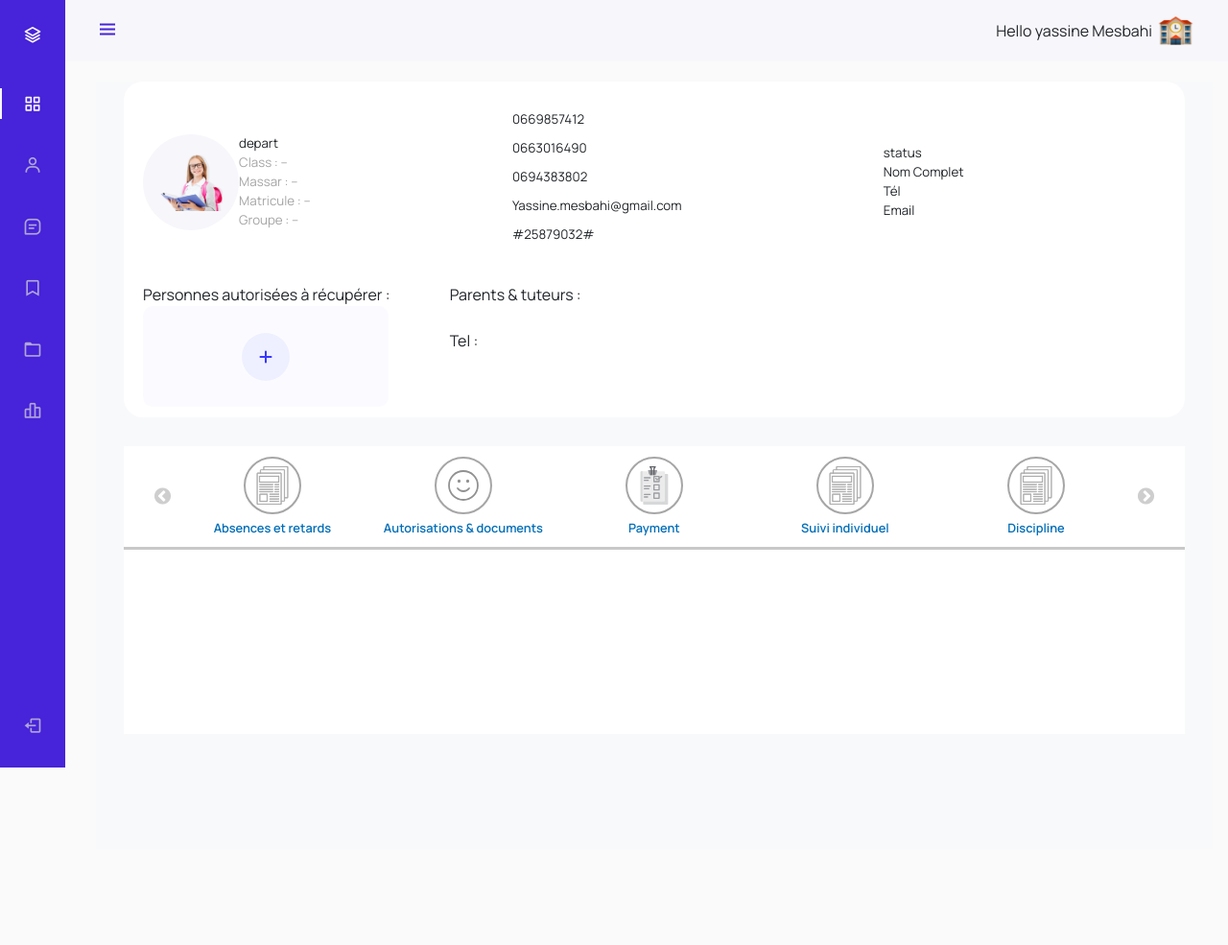
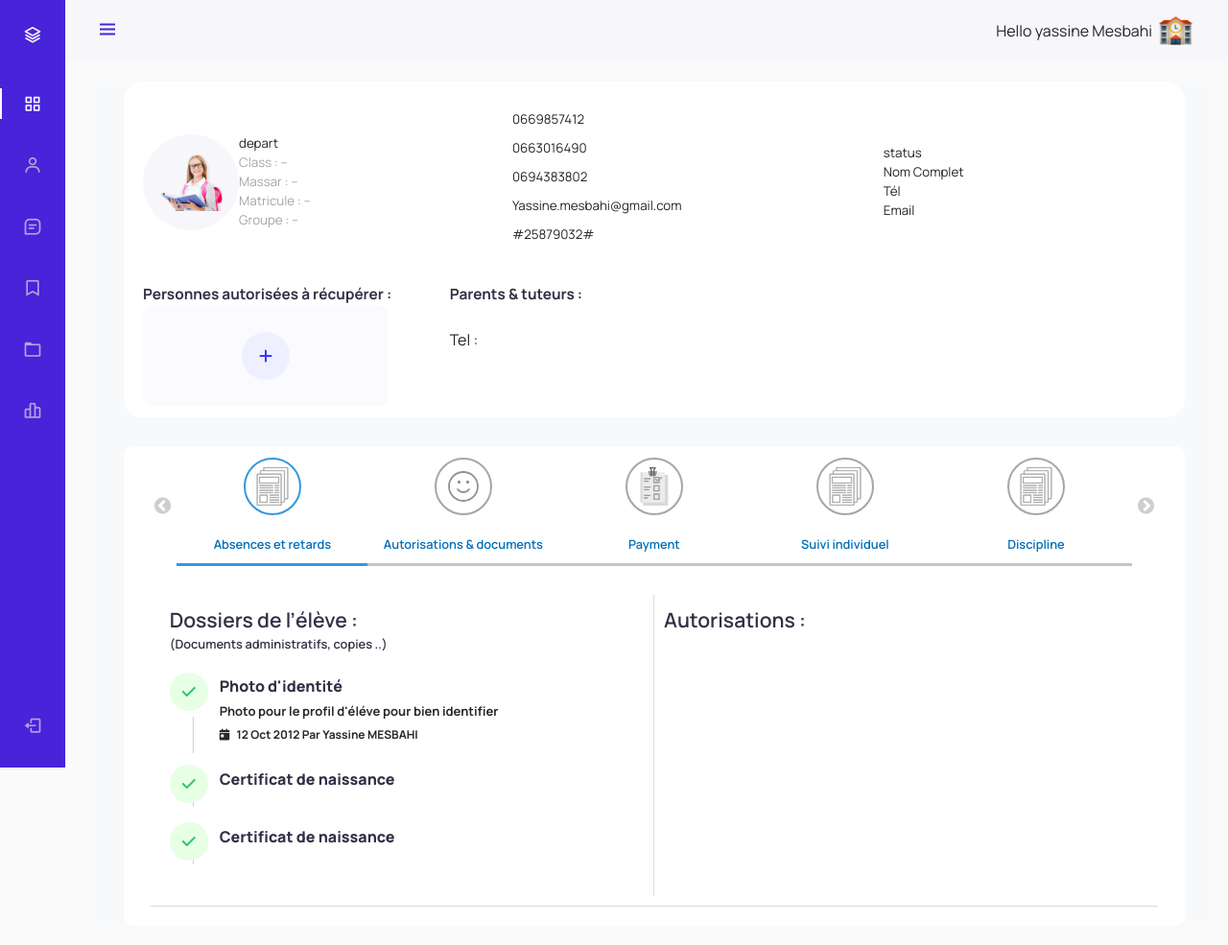
Before and after one commit to YMDeveloppement/schools, a PHP site: page /pages/listing_pages/eleves.php in a window 1280 px wide. Shown: the whole page at 96% size. Before the commit the page ends 800 px from the top, so only its background shows below. Run offline with PHP 8.4, Linux system fonts and the light colour scheme; the template is opened without the code that fills it, so the values that code supplies are empty; some libraries are stand-ins or nearby versions.

Commit message:
modife file eleve

```diff
--- a/layouts/headerFile.php
+++ b/layouts/headerFile.php
@@ -52,6 +52,6 @@ echo <<<"Head"
         </nav>
     </div>
     <!--Container Main start-->
-    <div class="height-100 bg-light">
+    <div class="bg-light">
 Head;
 ?>
--- a/pages/css/ficheEleve.css
+++ b/pages/css/ficheEleve.css
@@ -74,6 +74,11 @@
     box-sizing:border-box;
     padding: 0 20px;
     height: 30%;
+
+}
+.tuteurs .title{
+    font-size: 1.2vw;
+    font-weight: 700;
 }
 .addTuteur{
     width: 30%;
--- a/pages/css/sliderEleve.css
+++ b/pages/css/sliderEleve.css
@@ -1,4 +1,6 @@
-
+:root{
+    --title_font : 12px;
+}
 .main {
     font-family:Arial;
     /* width:5  00px; */
@@ -38,16 +40,20 @@ h3 {
 .container_eleveSlick{
     background-color: #ffffff;
     width: 95%;
-    height: 300px;
+    height: 500px;
     margin: 0 auto;
+    border-radius: 10px;
+    margin-bottom: 20px;
 }
 .slideTesting{
-    height: 35%;
+    height: 25%;
     width:90% ;
     margin: auto;
+    margin-bottom: 20px;
     /* padding: 0 ; */
     /* overflow: hidden; */
     z-index: 1;
+    border-radius: 10px;
 }
 .separateur{
     min-width: 100%;
@@ -71,6 +77,7 @@ a, button{
     top:10%;
     left:50%;
     transform: translate(-50%,0%);
+    cursor: pointer;
 }
 .slideTesting div a img{
     width: 40px;
@@ -79,6 +86,7 @@ a, button{
 .slideTesting div {
     text-align: center;
     position: relative;
+    width: 100%;
 
     /* width:min-content; */
     height: 100%;
@@ -113,3 +121,113 @@ a, button{
 img path {
     fill: #963434;
 }
+.activeTab{
+    border: #3498db;
+}
+.slideTesting .box{
+    border-bottom:3px solid #c5c3c3;
+}
+.active_box{
+    border-color: #3498db !important;
+}
+
+.boxDoc{
+    height: 100%;
+    display: flex;
+    flex-direction: row;
+}
+
+.sep{
+    height: 100%;
+    width: 12px ;
+    background-color: #dddbdb;
+}
+.filesBox{
+    padding:10px;
+    width: 50% ;
+    height: 100%;
+    border-right: 1px solid #dddbdb;
+    margin-bottom: 10px;
+}
+.autorisationBox{
+    padding:10px;
+    width: 50% ;
+    height: 100%;
+    margin-bottom: 10px;
+}
+.contentBox{
+    border-bottom: 1px solid #dddbdb;
+    height:calc(100% - 25% - 40px);
+    margin:auto ;
+    width: 95%;
+    padding: 10px;
+
+}
+.title{
+    font-size: 1.32rem;
+    font-weight: 600;
+    color: #303046;
+
+}
+.subtitle{
+    font-size: .8rem;
+    font-weight: 600;
+    color: #303046;
+
+}
+.doc{
+    display:flex;
+    flex-direction: row;
+    width:100%;
+    margin: 20px 0;
+    background-color: transparent;
+}
+.check_icon{
+    background-color: transparent;
+    height:100;
+    width: 10%;
+    position: relative;
+    z-index: 2;
+}
+.check_icon::before{
+    content: "";
+    height: 50%;
+    width: .3px;
+    background-color: #cecece;
+    position: absolute;
+    bottom: -10%;
+    left: 50%;
+    transform: translateX(-50%);
+    z-index: -1;
+}
+.checked{
+    z-index: 3;
+    width: 40px;
+    height: 40px;
+    display: flex;
+    justify-content: center;
+    align-items: center;
+    background-color: #e6ffe5;
+    border-radius: 50%;
+}
+
+.data{
+    /* padding: 0px 0px; */
+}
+.data .typeDoc{
+    color: #303046;
+    font-weight: 900;
+    padding: 2.5px;
+}
+.data .comment{
+    padding: 2.5px;
+    color: #282828;
+    font-size: 13px;
+    font-weight: 700;
+}
+.data .date{
+    padding: 2.5px;
+    color: #282828;
+    font-size: 12px;
+    font-weight: 700;
+}
--- a/pages/listing_pages/eleves.php
+++ b/pages/listing_pages/eleves.php
@@ -79,19 +79,100 @@ include_once  dirname(dirname( dirname( __FILE__ ))) ."\layouts\headerFile.php"
 
 <div class="container_eleveSlick">
     <div class="slideTesting">
-            <div><a href="#"><img src="/schools/img/svg/doc.svg" alt="Doc"></a> <span>Absences et retards</span> </div>
-            <div><a href="#"><img src="/schools/img/svg/face.svg" alt="Doc"></a> <span>Autorisations & documents </span> </div>
-            <div><a href="#"><img src="/schools/img/svg/absence.svg" alt="Doc" style="--color_fill: #1479bd;"></a> <span>Payment</span> </div>
-            <div><a href="#"><img src="/schools/img/svg/doc.svg" alt="Doc"></a> <span>Suivi individuel</span> </div>
-            <div><a href="#"><img src="/schools/img/svg/doc.svg" alt="Doc"></a> <span>Discipline</span> </div>
-            <div><a href="#"><img src="/schools/img/svg/doc.svg" alt="Doc"></a> <span>Examens & Notes</span> </div>
-            <div><a href="#"><img src="/schools/img/svg/doc.svg" alt="Doc"></a> <span>Inscriptions</span> </div>
-            <div><a href="#"><img src="/schools/img/svg/doc.svg" alt="Doc"></a> <span>Activités Parascolaires</span> </div>
+            <div class="box active_box"><a class="active_box"><img src="/schools/img/svg/doc.svg" alt="Doc"></a> <span>Absences et retards</span> </div>
+            <div class="box"><a  ><img src="/schools/img/svg/face.svg" alt="Doc"></a> <span>Autorisations & documents </span> </div>
+            <div class="box"><a ><img src="/schools/img/svg/absence.svg" alt="Doc" style="--color_fill: #1479bd;"></a> <span>Payment</span> </div>
+            <div class="box"><a ><img src="/schools/img/svg/doc.svg" alt="Doc"></a> <span>Suivi individuel</span> </div>
+            <div class="box"><a ><img src="/schools/img/svg/doc.svg" alt="Doc"></a> <span>Discipline</span> </div>
+            <div class="box"><a ><img src="/schools/img/svg/doc.svg" alt="Doc"></a> <span>Examens & Notes</span> </div>
+            <div class="box"><a ><img src="/schools/img/svg/doc.svg" alt="Doc"></a> <span>Inscriptions</span> </div>
+            <div class="box"><a ><img src="/schools/img/svg/doc.svg" alt="Doc"></a> <span>Activités Parascolaires</span> </div>
+    </div>
+    <div class="contentBox">
+        <div class="boxDoc">
+            <div class="filesBox">
+                <div class="title">
+                    Dossiers de l’élève :
+                </div>
+                <div class="subtitle">
+                (Documents administratifs, copies ..)
+                </div>
+                <div class="doc">
+                    <div class="check_icon">
+                        <div class="checked">
+                            <i class="fa-solid fa-check" style="color: #31c76a;"></i>
+                        </div>
+                    </div>
+                    <div class="data">
+                        <div class="typeDoc">
+                            <div>Photo d'identité</div>
+                        </div>
+                        <div class="comment">
+                            Photo pour le profil d'éléve pour bien identifier
+                        </div>
+                        <div class="date">
+                        <i class="fa-solid fa-calendar-day" style="margin-right:5px"></i>  12 Oct 2012 Par Yassine MESBAHI
+                        </div>
+                    </div>
+                </div>
+                <div class="doc">
+                    <div class="check_icon">
+                        <div class="checked">
+                            <i class="fa-solid fa-check" style="color: #31c76a;"></i>
+                        </div>
+                    </div>
+                    <div class="data">
+                        <div class="typeDoc">
+                            <div>Certificat de naissance</div>
+                        </div>
+                        <div class="comment">
+
+                        </div>
+                        <div class="date">
+
+                        </div>
+                    </div>
+                </div>
+                <div class="doc">
+                    <div class="check_icon">
+                        <div class="checked">
+                            <i class="fa-solid fa-check" style="color: #31c76a;"></i>
+                        </div>
+                    </div>
+                    <div class="data">
+                        <div class="typeDoc">
+                            <div>Certificat de naissance</div>
+                        </div>
+                        <div class="comment">
+
+                        </div>
+                        <div class="date">
+
+                        </div>
+                    </div>
+                </div>
+            </div>
+            <!-- <div class="sep"></div> -->
+            <div class="autorisationBox">
+                <div class="title">
+                    Autorisations :
+                </div>
+            </div>
+        </div>
+        <div class="boxAbc"></div>
+        <div class="boxPay"></div>
+        <div class="boxSuivi"></div>
+        <div class="boxDispl"></div>
+        <div class="boxNote"></div>
+        <div class="boxInsc"></div>
+        <div class="boxActv"></div>
+
     </div>
 
-    <div class="separateur"></div>
+    <!-- <div class="separateur"></div> -->
 
 </div>
+
 
 
 <?php
```
